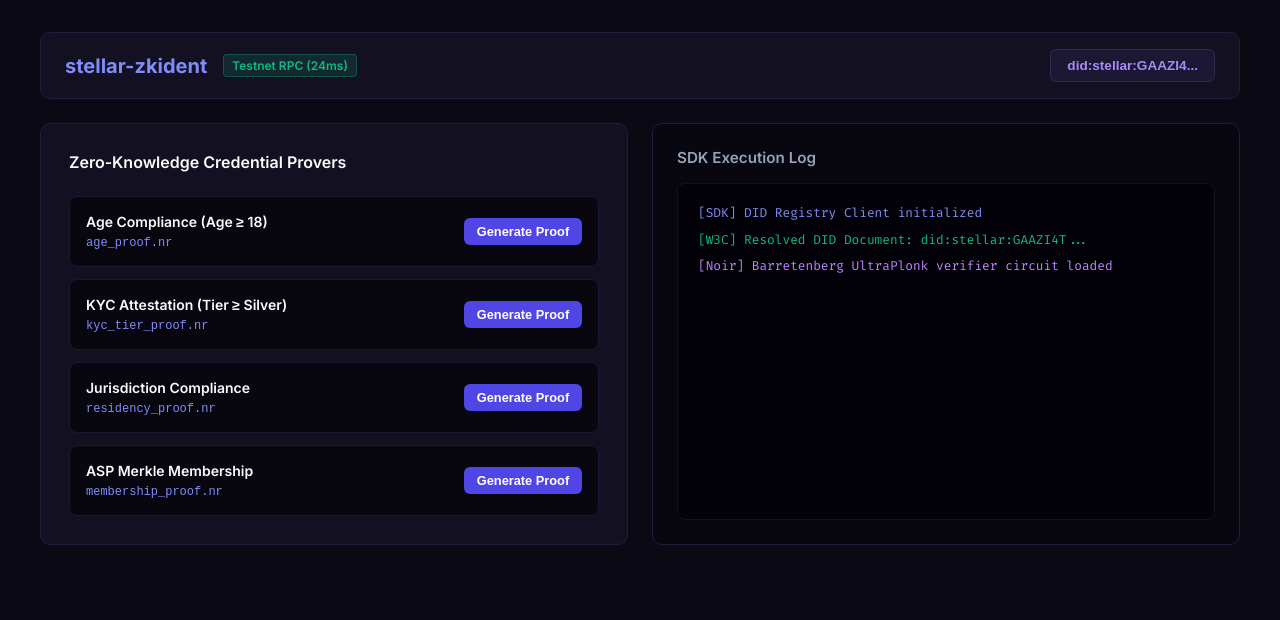
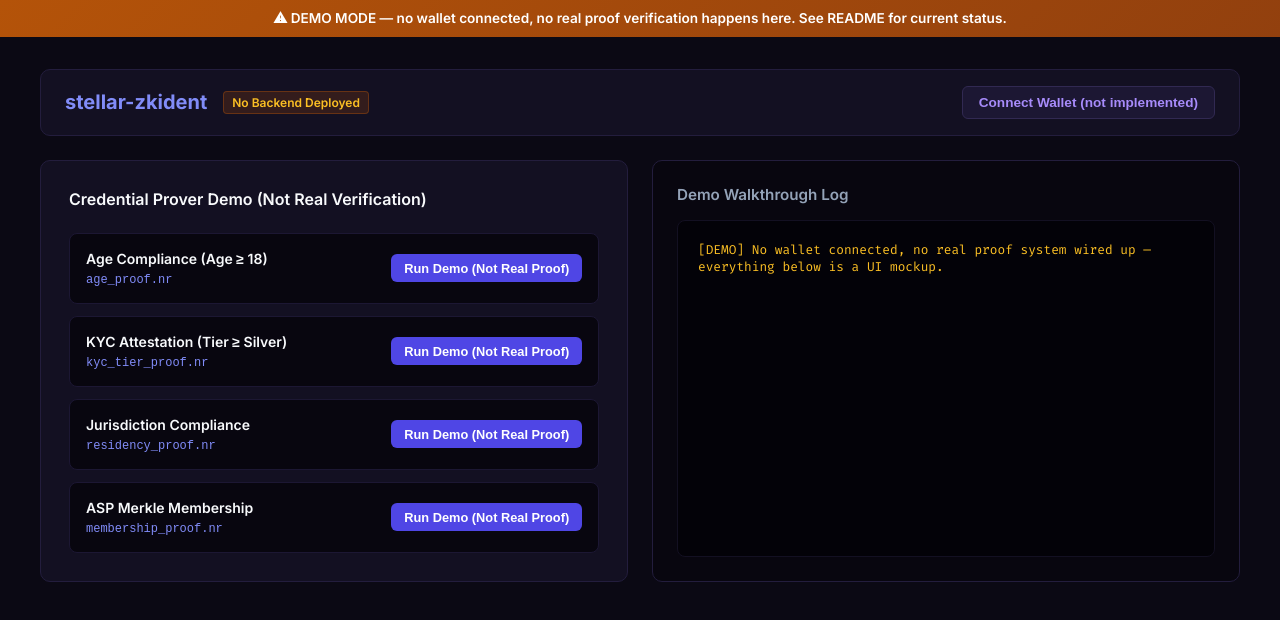
Before and after one commit to stellar-zklab/stellar-zkident, a React (Vite) app in the folder frontend/: page / in a window 1280 px wide. Shown: the top 620 px of the page. Built offline with nearby package versions, Linux system fonts and the light colour scheme.

Commit message:
fix: remove fabricated demo and fake deploy fallback; add missing frontend tsconfig
Same fixes as stellar-zkstream: honest UI (no fake wallet/verification
claims), deploy.sh fails loudly instead of faking success, and a real
tsconfig.json so the frontend actually builds.

```diff
--- a/frontend/src/App.tsx
+++ b/frontend/src/App.tsx
@@ -1,22 +1,24 @@
 import React, { useState } from 'react';
 import './index.css';
+
+// DEMO UI — there is no live backend behind this yet. No wallet is actually connected,
+// and no credential is actually verified. verify_proof() in the deployed contract does
+// not do real cryptographic verification yet (see README). This UI just walks through
+// what the flow will look like once that's built.
 
 interface CredentialItem {
   id: string;
   name: string;
   circuit: string;
-  status: 'Verified' | 'Unverified';
+  status: 'Verified (demo only)' | 'Unverified';
 }
 
 export const App: React.FC = () => {
-  const [walletConnected, setWalletConnected] = useState(true);
-  const [walletAddress] = useState('GAAZI4TCR3TY5OJHCTJC2A4QSY6CJWJH5IAJTGKIN2ER7LBNVKOCCWN');
+  const [walletConnected, setWalletConnected] = useState(false);
   const [provingId, setProvingId] = useState<string | null>(null);
 
   const [logs, setLogs] = useState<string[]>([
-    '[SDK] DID Registry Client initialized',
-    '[W3C] Resolved DID Document: did:stellar:GAAZI4T...',
-    '[Noir] Barretenberg UltraPlonk verifier circuit loaded'
+    '[DEMO] No wallet connected, no real proof system wired up — everything below is a UI mockup.',
   ]);
 
   const [credentials, setCredentials] = useState<CredentialItem[]>([
@@ -28,29 +30,31 @@ export const App: React.FC = () => {
 
   const handleProve = (id: string) => {
     setProvingId(id);
-    setLogs(prev => [...prev, `[NoirProver] Compiling Noir UltraPlonk proof for ${id}...`]);
+    setLogs(prev => [...prev, `[DEMO] Walking through the "prove ${id}" UI — no real Noir circuit runs, no proof is generated.`]);
 
     setTimeout(() => {
-      setCredentials(prev => prev.map(c => c.id === id ? { ...c, status: 'Verified' } : c));
+      setCredentials(prev => prev.map(c => c.id === id ? { ...c, status: 'Verified (demo only)' } : c));
       setProvingId(null);
       setLogs(prev => [
         ...prev,
-        `[Soroban] Credential Proof Verified & Ledger Updated`,
-        `[SBT] Soulbound Reputation Points Granted (+100 pts)`
+        `[DEMO] Marked "${id}" as demo-verified in this browser tab only. The real credential_verifier contract's verify_proof() doesn't perform cryptographic verification yet — see README.`,
       ]);
-    }, 1000);
+    }, 600);
   };
 
   return (
-    <div style={{ minHeight: '100vh', backgroundColor: '#0b0914', color: '#e0e0e0', padding: '2rem 1.5rem' }}>
-      <div style={{ maxWidth: '1200px', margin: '0 auto', display: 'flex', flexDirection: 'column', gap: '1.5rem' }}>
+    <div style={{ minHeight: '100vh', backgroundColor: '#0b0914', color: '#e0e0e0' }}>
+      <div style={{ background: 'linear-gradient(135deg, #b45309, #92400e)', color: '#fff', padding: '0.65rem 1.5rem', fontSize: '0.85rem', fontWeight: 600, textAlign: 'center' }}>
+        ⚠ DEMO MODE — no wallet connected, no real proof verification happens here. See README for current status.
+      </div>
+      <div style={{ maxWidth: '1200px', margin: '0 auto', padding: '2rem 1.5rem', display: 'flex', flexDirection: 'column', gap: '1.5rem' }}>
 
         {/* Navigation Bar */}
         <header style={{ display: 'flex', justifyContent: 'space-between', alignItems: 'center', background: '#131022', padding: '1rem 1.5rem', borderRadius: '10px', border: '1px solid #231d3d' }}>
           <div style={{ display: 'flex', alignItems: 'center', gap: '1rem' }}>
             <h1 style={{ fontSize: '1.25rem', fontWeight: 700, margin: 0, color: '#818cf8' }}>stellar-zkident</h1>
-            <span style={{ fontSize: '0.75rem', background: 'rgba(16, 185, 129, 0.15)', color: '#10b981', padding: '0.2rem 0.5rem', borderRadius: '4px', border: '1px solid rgba(16, 185, 129, 0.3)', fontWeight: 600 }}>
-              Testnet RPC (24ms)
+            <span style={{ fontSize: '0.75rem', background: 'rgba(180, 83, 9, 0.2)', color: '#fbbf24', padding: '0.2rem 0.5rem', borderRadius: '4px', border: '1px solid rgba(180, 83, 9, 0.4)', fontWeight: 600 }}>
+              No Backend Deployed
             </span>
           </div>
 
@@ -58,7 +62,7 @@ export const App: React.FC = () => {
             onClick={() => setWalletConnected(!walletConnected)}
             style={{ padding: '0.5rem 1rem', background: '#1c1733', color: '#a78bfa', border: '1px solid #312952', borderRadius: '6px', cursor: 'pointer', fontWeight: 600, fontSize: '0.85rem' }}
           >
-            {walletConnected ? `did:stellar:${walletAddress.substring(0, 6)}...` : 'Connect Wallet'}
+            {walletConnected ? 'Wallet (demo toggle only)' : 'Connect Wallet (not implemented)'}
           </button>
         </header>
 
@@ -68,7 +72,7 @@ export const App: React.FC = () => {
           {/* Left Column: Provers */}
           <section style={{ background: '#131022', padding: '1.75rem', borderRadius: '10px', border: '1px solid #231d3d', display: 'flex', flexDirection: 'column', gap: '1rem' }}>
             <h2 style={{ fontSize: '1rem', fontWeight: 600, margin: '0 0 0.5rem 0', color: '#f8fafc' }}>
-              Zero-Knowledge Credential Provers
+              Credential Prover Demo (Not Real Verification)
             </h2>
 
             <div style={{ display: 'flex', flexDirection: 'column', gap: '0.75rem' }}>
@@ -79,9 +83,9 @@ export const App: React.FC = () => {
                     <small style={{ color: '#818cf8', fontFamily: 'monospace', fontSize: '0.75rem' }}>{c.circuit}</small>
                   </div>
 
-                  {c.status === 'Verified' ? (
-                    <span style={{ background: 'rgba(16, 185, 129, 0.15)', color: '#10b981', padding: '0.3rem 0.6rem', borderRadius: '4px', fontSize: '0.75rem', fontWeight: 600 }}>
-                      Verified On-Chain
+                  {c.status === 'Verified (demo only)' ? (
+                    <span style={{ background: 'rgba(180, 83, 9, 0.2)', color: '#fbbf24', padding: '0.3rem 0.6rem', borderRadius: '4px', fontSize: '0.75rem', fontWeight: 600 }}>
+                      Demo Only — Not Verified
                     </span>
                   ) : (
                     <button
@@ -89,7 +93,7 @@ export const App: React.FC = () => {
                       disabled={provingId === c.id}
                       style={{ padding: '0.4rem 0.8rem', background: provingId === c.id ? '#312952' : '#4f46e5', color: '#ffffff', border: 'none', borderRadius: '6px', cursor: provingId === c.id ? 'wait' : 'pointer', fontWeight: 600, fontSize: '0.8rem' }}
                     >
-                      {provingId === c.id ? 'Compiling...' : 'Generate Proof'}
+                      {provingId === c.id ? 'Running demo...' : 'Run Demo (Not Real Proof)'}
                     </button>
                   )}
                 </div>
@@ -97,15 +101,15 @@ export const App: React.FC = () => {
             </div>
           </section>
 
-          {/* Right Column: Terminal SDK Log */}
+          {/* Right Column: Log */}
           <section style={{ background: '#08060f', padding: '1.5rem', borderRadius: '10px', border: '1px solid #231d3d', display: 'flex', flexDirection: 'column' }}>
             <h2 style={{ fontSize: '0.95rem', fontWeight: 600, color: '#94a3b8', margin: '0 0 1rem 0' }}>
-              SDK Execution Log
+              Demo Walkthrough Log
             </h2>
 
             <div style={{ background: '#030208', padding: '1.25rem', borderRadius: '8px', border: '1px solid #131022', fontFamily: 'Fira Code, monospace', fontSize: '0.8rem', color: '#a78bfa', flex: 1, overflowY: 'auto', display: 'flex', flexDirection: 'column', gap: '0.6rem' }}>
               {logs.map((log, idx) => (
-                <div key={idx} style={{ color: log.includes('[SDK]') ? '#818cf8' : log.includes('[Noir') ? '#c084fc' : '#10b981' }}>
+                <div key={idx} style={{ color: '#fbbf24' }}>
                   {log}
                 </div>
               ))}
```
Also changed, not shown: frontend/tsconfig.json (added, +20 -0 lines), 2 other files (tests, documents, lock files or other folders).
